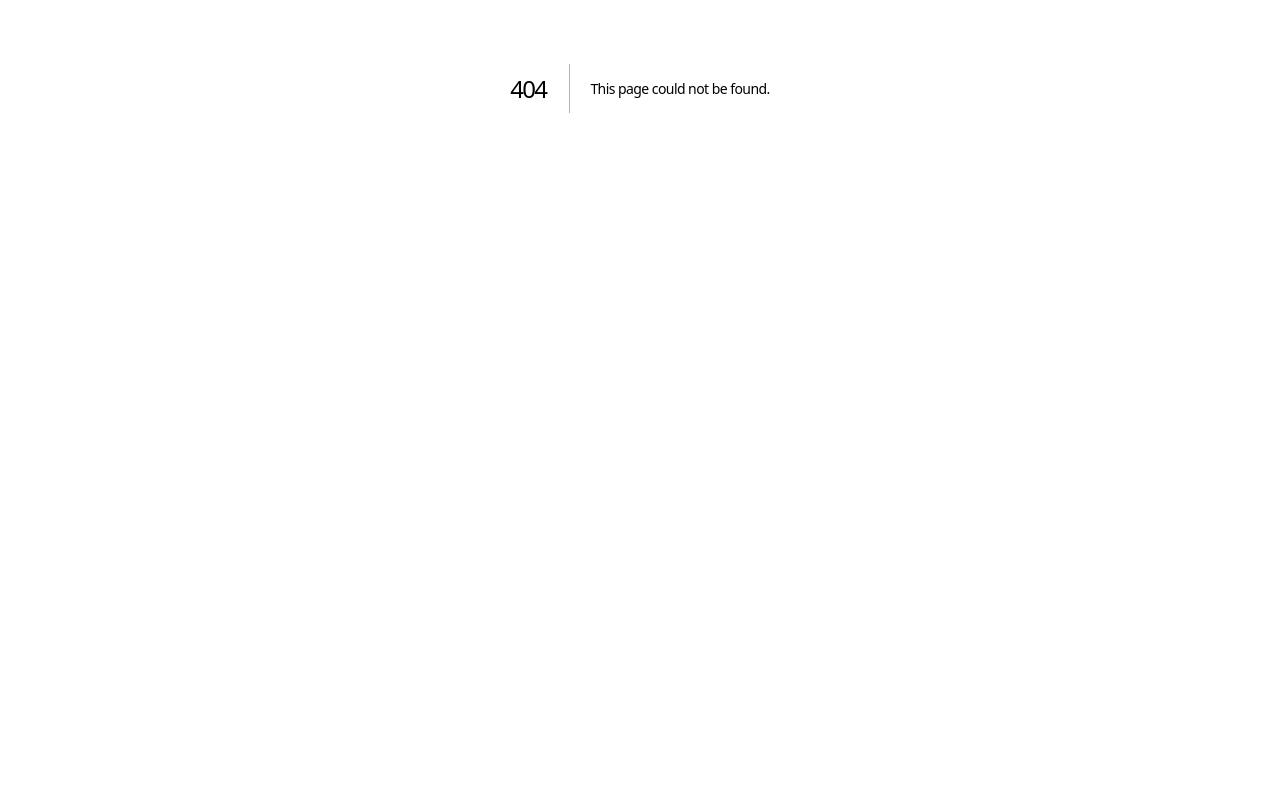
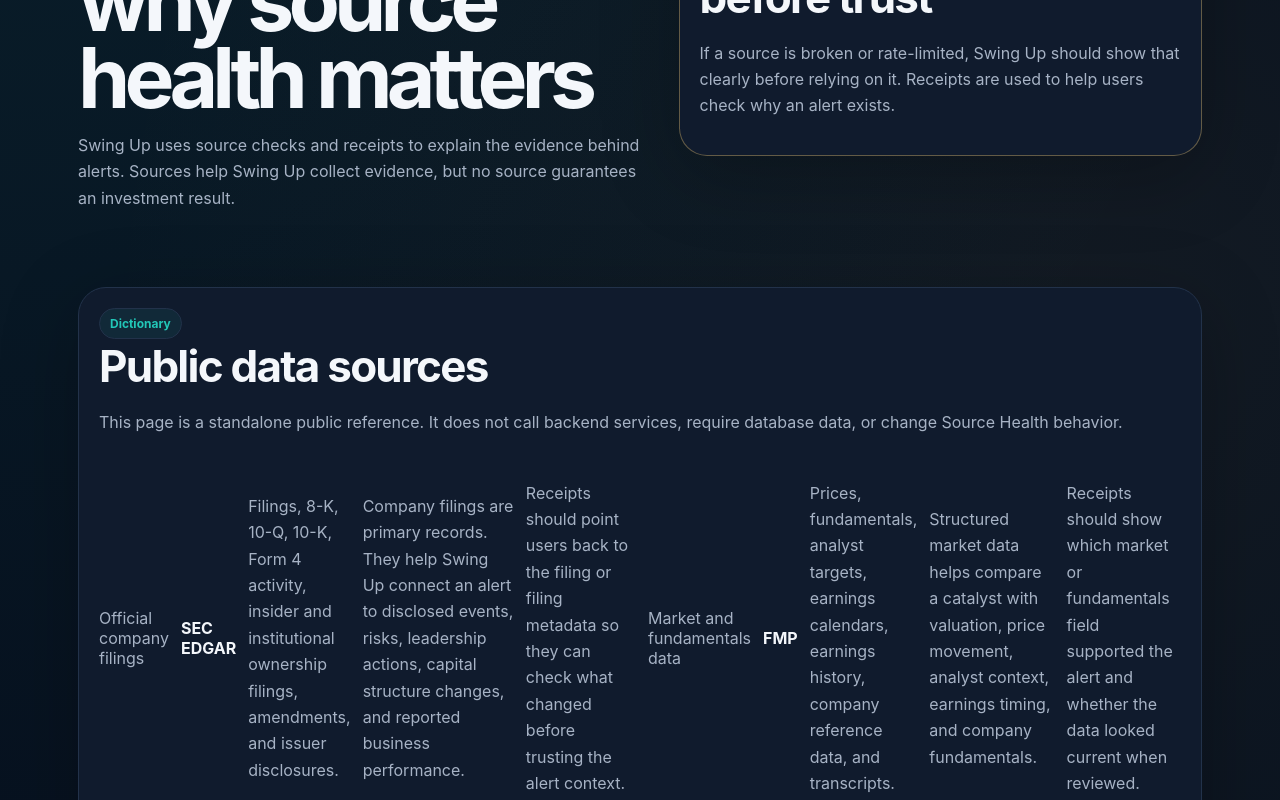
Before and after one commit to Team-AI-Factory/swing-up, a Next.js app: page /sources in a window 1280 px wide. Before the commit this address had no page. Shown: the part 380-1180 px from the top of the page. Before the commit the page ends 868 px from the top, so only its background shows below. Built offline with nearby package versions, Linux system fonts and the light colour scheme.

Commit message:
Add public source dictionary page

```diff
--- /dev/null
+++ b/app/sources/page.tsx
@@ -0,0 +1,175 @@
+const sourceGroups = [
+  {
+    name: "SEC EDGAR",
+    category: "Official company filings",
+    usedFor: "Filings, 8-K, 10-Q, 10-K, Form 4 activity, insider and institutional ownership filings, amendments, and issuer disclosures.",
+    whyItMatters: "Company filings are primary records. They help Swing Up connect an alert to disclosed events, risks, leadership actions, capital structure changes, and reported business performance.",
+    receiptUse: "Receipts should point users back to the filing or filing metadata so they can check what changed before trusting the alert context.",
+  },
+  {
+    name: "FMP",
+    category: "Market and fundamentals data",
+    usedFor: "Prices, fundamentals, analyst targets, earnings calendars, earnings history, company reference data, and transcripts.",
+    whyItMatters: "Structured market data helps compare a catalyst with valuation, price movement, analyst context, earnings timing, and company fundamentals.",
+    receiptUse: "Receipts should show which market or fundamentals field supported the alert and whether the data looked current when reviewed.",
+  },
+  {
+    name: "GDELT",
+    category: "Global news and events",
+    usedFor: "Global news, politics, war, civil events, country-level events, local developments, themes, entities, and geographic event context.",
+    whyItMatters: "Broad event coverage helps Swing Up notice macro, geopolitical, regional, and sector narratives that may affect companies or investor attention.",
+    receiptUse: "Receipts should help users distinguish a real event cluster from duplicated, noisy, translated, or weakly related coverage.",
+  },
+  {
+    name: "FRED",
+    category: "Macroeconomic background",
+    usedFor: "Rates, inflation, unemployment, GDP, credit, liquidity, housing, production, and broader economic backdrop data.",
+    whyItMatters: "Macro context can change how a signal is interpreted by showing whether the environment supports or pressures a sector, factor, or company setup.",
+    receiptUse: "Receipts should identify the macro series used as context and make clear when the series is lagging or revised.",
+  },
+  {
+    name: "CoinGecko",
+    category: "Crypto market data",
+    usedFor: "Crypto prices, market capitalization, volume, token metadata, and digital-asset market context.",
+    whyItMatters: "Crypto conditions can matter for token-related equities, miners, exchanges, fintech companies, and wider risk appetite.",
+    receiptUse: "Receipts should show the crypto market data behind the context without turning volatility into a trading instruction.",
+  },
+  {
+    name: "Frankfurter",
+    category: "Foreign exchange rates",
+    usedFor: "FX reference rates for major currencies and currency comparison context.",
+    whyItMatters: "Currency moves can affect multinational revenue, input costs, imported goods, commodities, international comparisons, and foreign-market exposure.",
+    receiptUse: "Receipts should state the reference rate context and avoid implying it is an executable trading price.",
+  },
+  {
+    name: "Google News RSS",
+    category: "Backup news source",
+    usedFor: "Search-based news feeds for companies, tickers, sectors, themes, and market-moving topics when backup coverage is needed.",
+    whyItMatters: "A backup news source can surface fresh reporting or cross-check that a topic is visible outside a single data provider.",
+    receiptUse: "Receipts should help users inspect the article trail and spot stale posts, duplicates, or low-quality matches.",
+  },
+  {
+    name: "openFDA",
+    category: "FDA and biotech events",
+    usedFor: "FDA-related drug, device, food, safety, recall, enforcement, and adverse-event data relevant to healthcare companies.",
+    whyItMatters: "Regulatory and safety events can be important context for biotech, pharma, medical device, and consumer health alerts.",
+    receiptUse: "Receipts should preserve the regulatory event trail while noting that reports may require expert review.",
+  },
+  {
+    name: "ClinicalTrials.gov",
+    category: "Clinical-trial updates",
+    usedFor: "Trial statuses, phases, enrollment details, study changes, completion timing, sponsor details, and reported results.",
+    whyItMatters: "Trial updates can be major healthcare catalysts and can change how investors understand a company pipeline.",
+    receiptUse: "Receipts should connect an alert to the trial record and make clear that clinical interpretation may still be needed.",
+  },
+  {
+    name: "Telegram bot",
+    category: "Future alert delivery",
+    usedFor: "Future outbound alert delivery for users who choose chat-based notifications.",
+    whyItMatters: "Delivery channels can help users receive reviewed alerts, but they must not create hype or replace source checking.",
+    receiptUse: "Receipts should travel with alerts so users can inspect why the alert exists before acting on it.",
+  },
+  {
+    name: "Payment webhooks",
+    category: "Subscription status",
+    usedFor: "Subscription state changes, payment access events, account entitlement updates, and billing status sync.",
+    whyItMatters: "Payment events help keep access control separate from research logic and signal quality decisions.",
+    receiptUse: "Payment receipts explain account access, not market evidence or alert quality.",
+  },
+];
+
+const sourceHealthStatuses = [
+  {
+    name: "Working",
+    meaning: "The source responded recently and can be considered available for evidence collection.",
+  },
+  {
+    name: "Broken",
+    meaning: "The source failed or returned unusable data, so Swing Up should clearly show the issue before relying on it.",
+  },
+  {
+    name: "Missing key",
+    meaning: "The source needs a credential or configuration value that is not present in the environment.",
+  },
+  {
+    name: "Rate-limited",
+    meaning: "The source is temporarily limiting requests, so Swing Up should slow down and avoid treating missing data as proof nothing happened.",
+  },
+  {
+    name: "Slow",
+    meaning: "The source is responding, but latency is high enough that users should know the evidence may arrive late.",
+  },
+  {
+    name: "Disabled",
+    meaning: "The source is intentionally turned off and should not be used until it is enabled again.",
+  },
+];
+
+export default function SourcesPage() {
+  return (
+    <div className="page">
+      <section className="hero trust-hero">
+        <div>
+          <div className="eyebrow">Source dictionary</div>
+          <h1>What Swing Up listens to, and why source health matters</h1>
+          <p>
+            Swing Up uses source checks and receipts to explain the evidence behind alerts. Sources help Swing Up collect evidence, but no source guarantees an investment result.
+          </p>
+        </div>
+        <article className="card risk-callout">
+          <span className="badge">Evidence-first</span>
+          <h2>Show source condition before trust</h2>
+          <p>
+            If a source is broken or rate-limited, Swing Up should show that clearly before relying on it. Receipts are used to help users check why an alert exists.
+          </p>
+        </article>
+      </section>
+
+      <section className="trust-section card">
+        <span className="badge">Dictionary</span>
+        <h2>Public data sources</h2>
+        <p>
+          This page is a standalone public reference. It does not call backend services, require database data, or change Source Health behavior.
+        </p>
+        <div className="grid two">
+          {sourceGroups.map((source) => (
+            <article className="metric" key={source.name}>
+              <span>{source.category}</span>
+              <strong>{source.name}</strong>
+              <p>{source.usedFor}</p>
+              <p>{source.whyItMatters}</p>
+              <p>{source.receiptUse}</p>
+            </article>
+          ))}
+        </div>
+      </section>
+
+      <section className="grid two trust-section">
+        <article className="card">
+          <span className="badge">Health states</span>
+          <h2>What Source Health statuses mean</h2>
+          <p>
+            Status labels help users see when evidence collection is available, degraded, or intentionally unavailable before an alert depends on that source.
+          </p>
+          {sourceHealthStatuses.map((status) => (
+            <div className="metric" key={status.name}>
+              <span>{status.name}</span>
+              <strong>{status.meaning}</strong>
+            </div>
+          ))}
+        </article>
+
+        <article className="card risk-callout">
+          <span className="badge">Calm usage</span>
+          <h2>Receipts support review</h2>
+          <p>
+            A receipt is not a prediction. It is a trail that helps a user inspect the source, timing, and reason an alert exists.
+          </p>
+          <p>
+            Source diversity can improve context, but market outcomes can still move against the evidence, arrive late, or depend on facts outside the data feed.
+          </p>
+        </article>
+      </section>
+    </div>
+  );
+}
```
